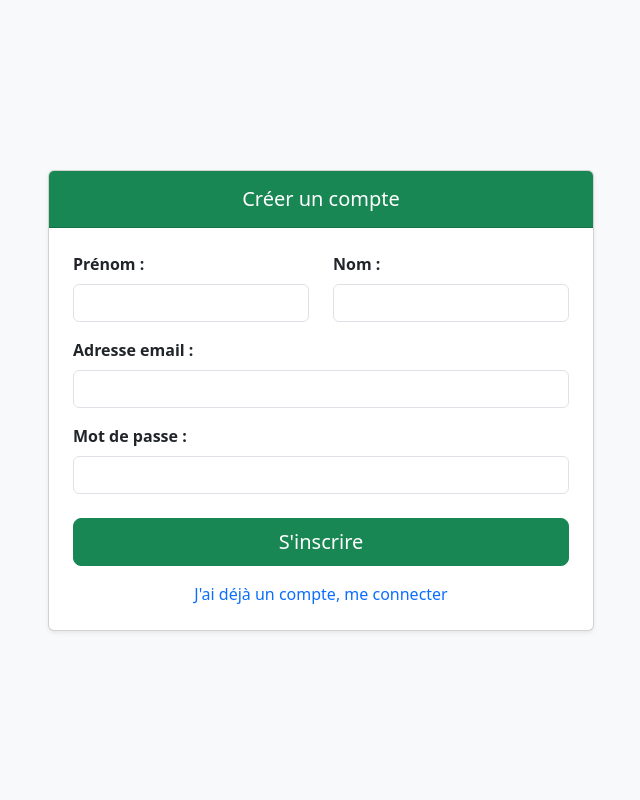
After one commit to KODIO-Hassana/touche-pas-au-klaxon, a PHP site: template views/inscription.php in a window 1280 px wide. The commit adds this page. Shown: the whole page, without its empty margins (319-959 px from the left). Run offline with PHP 8.4, Linux system fonts and the light colour scheme; the template is opened without the code that fills it, so the values that code supplies are empty.

Commit message:
Ajout de la page d'inscription et finalisation du parcours utilisateur

```diff
--- /dev/null
+++ b/views/inscription.php
@@ -0,0 +1,65 @@
+<!DOCTYPE html>
+<html lang="fr">
+<head>
+    <meta charset="UTF-8">
+    <meta name="viewport" content="width=device-width, initial-scale=1.0">
+    <title>Inscription - Touche pas au Klaxon</title>
+    <link href="https://cdn.jsdelivr.net/npm/bootstrap@5.3.0/dist/css/bootstrap.min.css" rel="stylesheet">
+</head>
+<body class="bg-light d-flex align-items-center" style="min-height: 100vh;">
+
+    <div class="container">
+        <div class="row justify-content-center">
+            <div class="col-md-6">
+
+                <div class="card shadow-sm">
+                    <div class="card-header bg-success text-white text-center py-3">
+                        <h2 class="h5 mb-0">Créer un compte</h2>
+                    </div>
+
+                    <div class="card-body p-4">
+                        <?php if(isset($erreur)): ?>
+                            <div class="alert alert-danger" role="alert">
+                                <?= htmlspecialchars($erreur) ?>
+                            </div>
+                        <?php endif; ?>
+
+                        <form action="/touche-pas-au-klaxon/inscription" method="POST">
+                            <div class="row mb-3">
+                                <div class="col-md-6">
+                                    <label class="form-label fw-bold">Prénom :</label>
+                                    <input type="text" class="form-control" name="prenom" required>
+                                </div>
+                                <div class="col-md-6">
+                                    <label class="form-label fw-bold">Nom :</label>
+                                    <input type="text" class="form-control" name="nom" required>
+                                </div>
+                            </div>
+
+                            <div class="mb-3">
+                                <label class="form-label fw-bold">Adresse email :</label>
+                                <input type="email" class="form-control" name="email" required>
+                            </div>
+
+                            <div class="mb-4">
+                                <label class="form-label fw-bold">Mot de passe :</label>
+                                <input type="password" class="form-control" name="mot_de_passe" required>
+                            </div>
+
+                            <div class="d-grid">
+                                <button type="submit" class="btn btn-success btn-lg">S'inscrire</button>
+                            </div>
+                        </form>
+
+                        <div class="text-center mt-3">
+                            <a href="/touche-pas-au-klaxon/connexion" class="text-decoration-none">J'ai déjà un compte, me connecter</a>
+                        </div>
+                    </div>
+                </div>
+
+            </div>
+        </div>
+    </div>
+
+</body>
+</html>
```
Also changed, not shown: controllers/AuthController.php (+29 -0 lines), index.php (+12 -0 lines), models/Utilisateur.php (+16 -0 lines).
